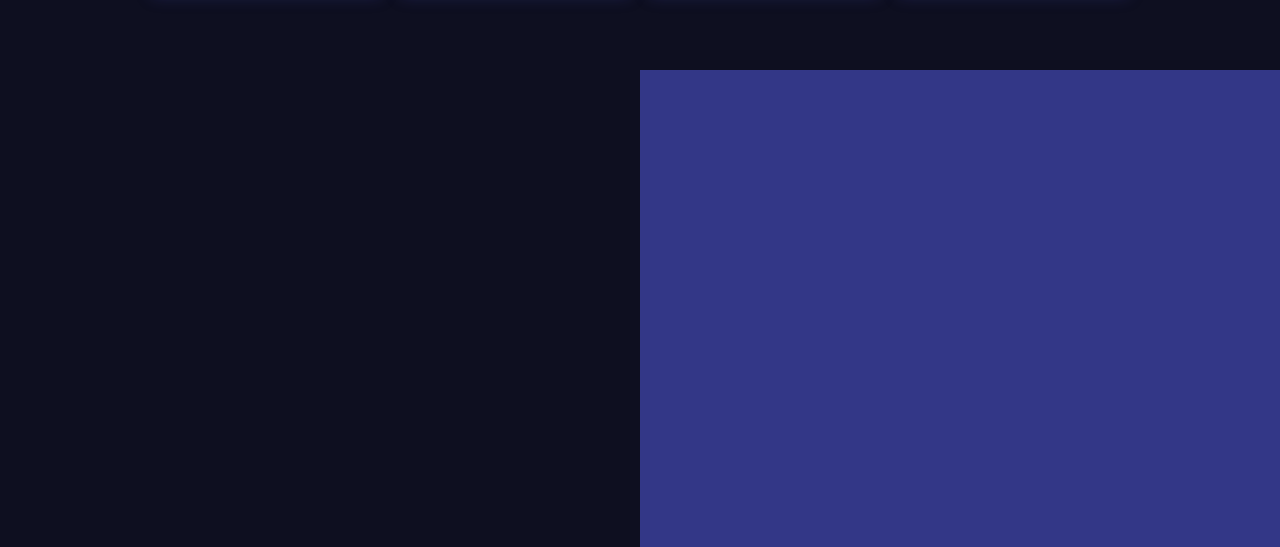
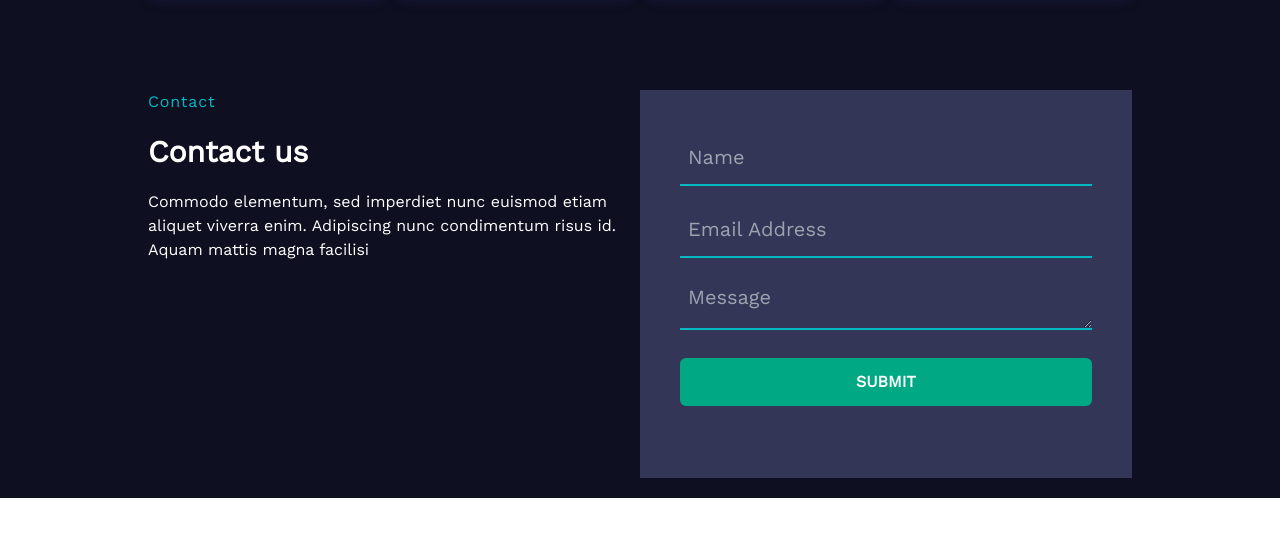
Before and after one commit to farhan-abdullah/itsmartsolutions, a React (Vite) app: page / in a window 1280 px wide. Shown: the part 6225-6772 px from the top of the page. After the commit the page ends 6723 px from the top, so only its background shows below. Built offline with nearby package versions, Linux system fonts and the light colour scheme.

Commit message:
contact page motamoti design ses

```diff
--- a/src/Pages/Contact/Contact.jsx
+++ b/src/Pages/Contact/Contact.jsx
@@ -2,9 +2,65 @@ import React from "react";
 
 const Contact = () => {
    return (
-      <div className="grid grid-cols-2">
-         <div className=" w-full h-[60vh]"></div>
-         <div className="bg-tertiary w-full h-[60vh]"></div>
+      <div className="bg-primary">
+         <div class="md:w-[80%] mx-auto p-5  grid grid-cols-2">
+            <div className="">
+               <div className="mb-5 text-white">
+                  <div className="space-y-5 mb-8  max-w-[600px]">
+                     <p className="text-mezenda tracking-wider	">Contact</p>
+                     <h1 className="text-[white] text-3xl font-semibold">
+                        Contact us
+                     </h1>
+                     <p>
+                        Commodo elementum, sed imperdiet nunc euismod etiam
+                        aliquet viverra enim. Adipiscing nunc condimentum risus
+                        id. Aquam mattis magna facilisi
+                     </p>
+                  </div>
+               </div>
+            </div>
+            <div className=" bg-secondary p-10">
+               <div>
+                  <form className="w-full md:py-5 pt-5 md:pt-0">
+                     <div className="flex flex-col gap-2">
+                        <input
+                           className="w-full h-[56px] border-mezenda text-white text-[20px] border-b-2 border-spacing-1 p-2 focus:outline-none   bg-transparent "
+                           id="name"
+                           placeholder="Name"
+                           required
+                           type="text"
+                        />
+                     </div>
+
+                     <div className="flex flex-col my-4 gap-2">
+                        <input
+                           className="w-full h-[56px]  text-white text-[20px] border-mezenda border-b-2 border-spacing-1 p-2 focus:outline-none   bg-transparent"
+                           type="text"
+                           placeholder="Email Address"
+                           name="subject"
+                           required
+                        />
+                     </div>
+
+                     <div className="flex flex-col my-4 gap-2">
+                        <textarea
+                           className="w-full  text-white text-[20px] h-[56px] border-mezenda border-b-2 border-spacing-1 p-2 focus:outline-none   bg-transparent"
+                           rows="3"
+                           name="message"
+                           required
+                           id="message"
+                           placeholder="Message"></textarea>
+                     </div>
+
+                     <input
+                        className="md:my-3 2xl:my-2 bg-[#00a884] px-3 py-3 rounded-md font-bold text-white uppercase w-full"
+                        type="submit"
+                        value="Submit"
+                     />
+                  </form>
+               </div>
+            </div>
+         </div>
       </div>
    );
 };
```
